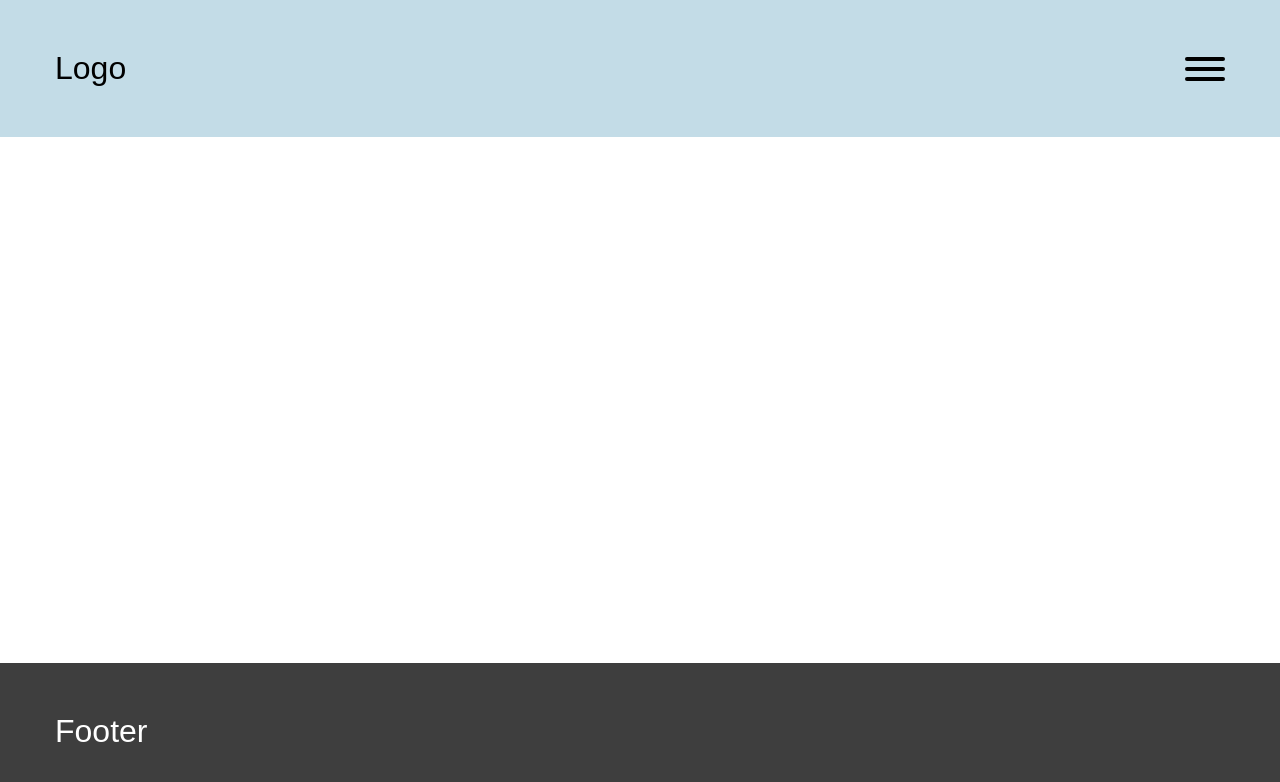
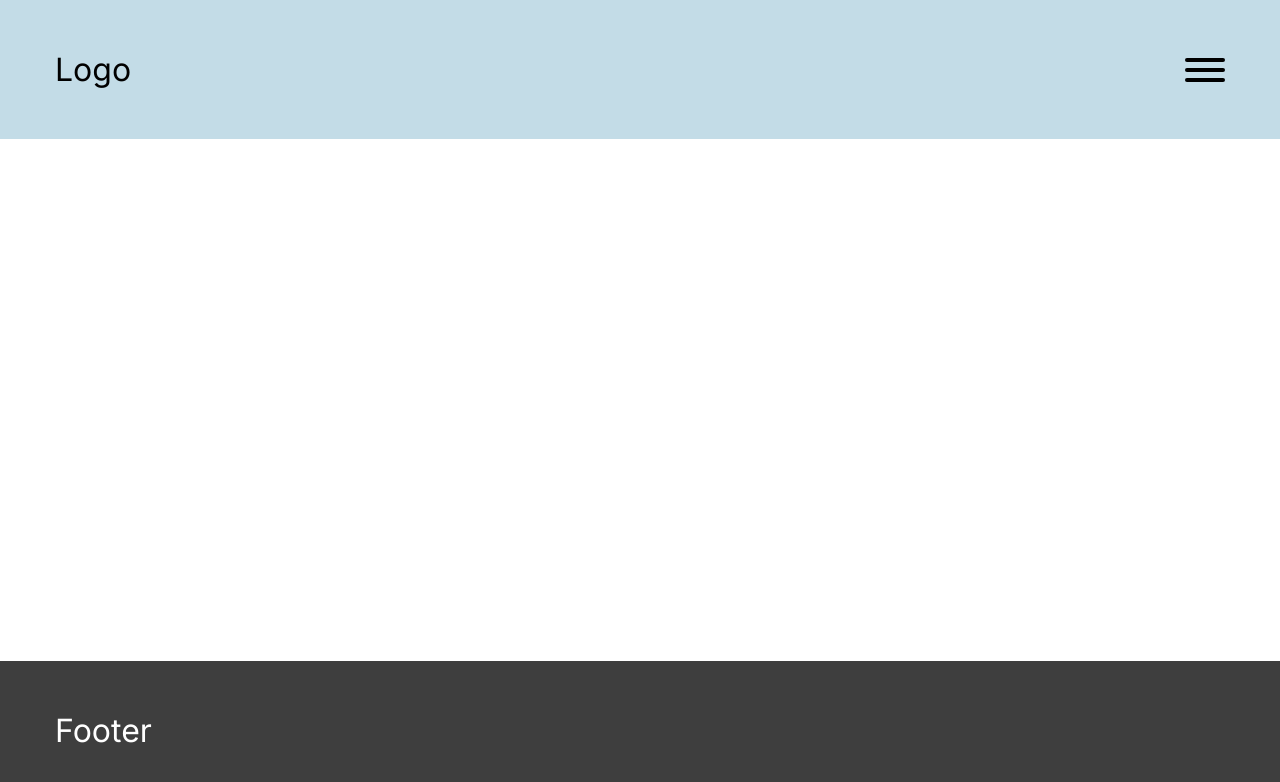
Before and after one commit to AliakseiBarsukov/elegant_store, a website: page src/html/index.html in a window 1280 px wide. Drawn offline with nearby package versions, Linux system fonts and the light colour scheme; files that its build step writes are made by us from their sources; files whose address does not match are found by name.

Commit message:
add fonts

```diff
--- a/src/scss/base/_vars.scss
+++ b/src/scss/base/_vars.scss
@@ -2,8 +2,9 @@
 	--container-width: 1200px;
 	--container-padding: 15px;
 
-	--font-main: 'Poppins', sans-serif;
-	--font-accent: 'Playfair Display', serif;
+	--font-main: 'Inter', sans-serif;
+	--font-accent: 'Poppins', sans-serif;
+	--font-nav: 'Space Grotesk', sans-serif;
 
 	--page-bg: #fff;
 	--text-color: #000;
--- a/src/scss/main.scss
+++ b/src/scss/main.scss
@@ -1,3 +1,7 @@
+@import url(https://fonts.googleapis.com/css?family=Inter:100,200,300,regular,500,600,700,800,900);
+@import url(https://fonts.googleapis.com/css?family=Poppins:100,100italic,200,200italic,300,300italic,regular,italic,500,500italic,600,600italic,700,700italic,800,800italic,900,900italic);
+@import url(https://fonts.googleapis.com/css?family=Space+Grotesk:500);
+
 /* Base */
 @import "./base/reset";
 @import "./base/vars";
```
Also changed, not shown: build/css/main.css.
